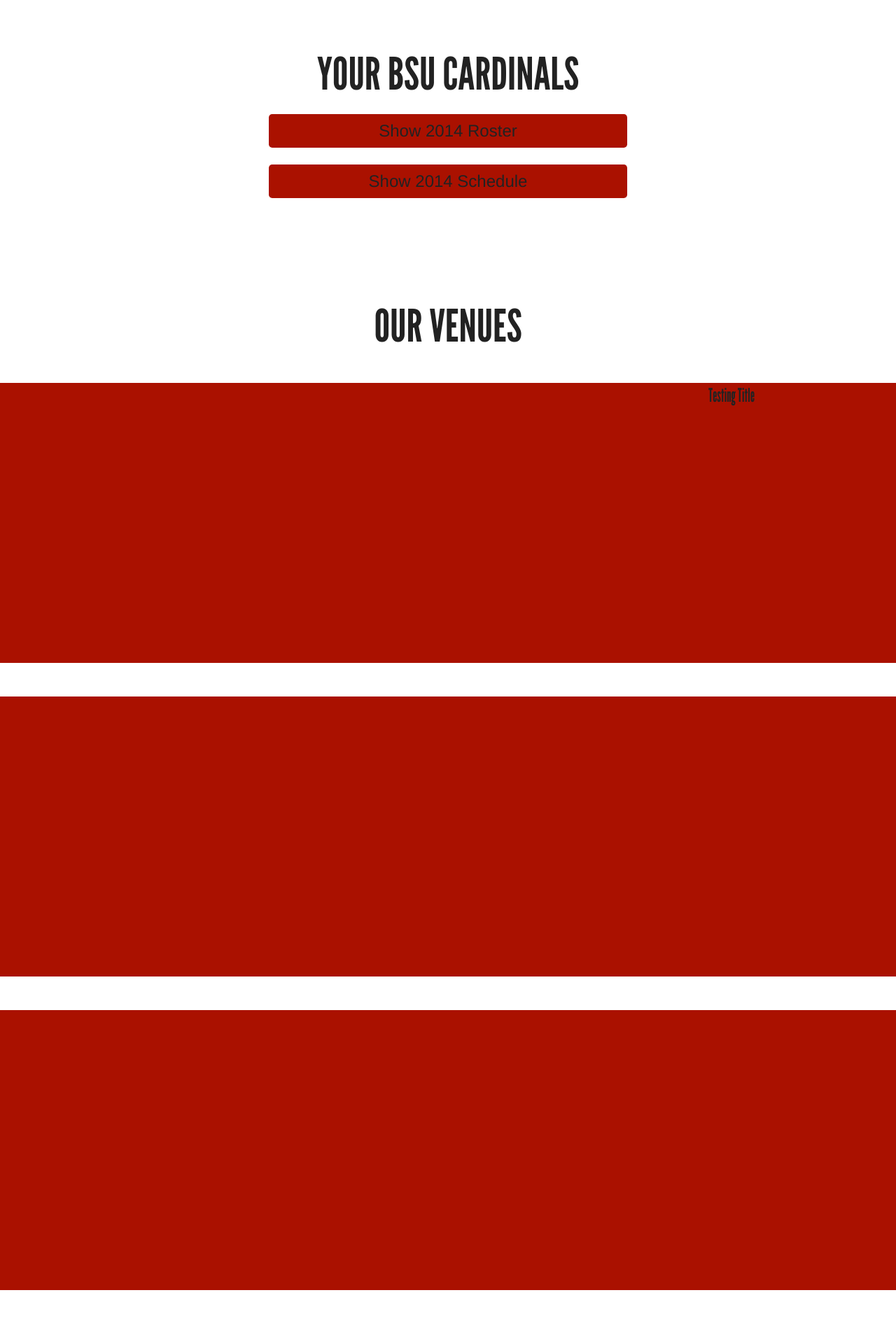
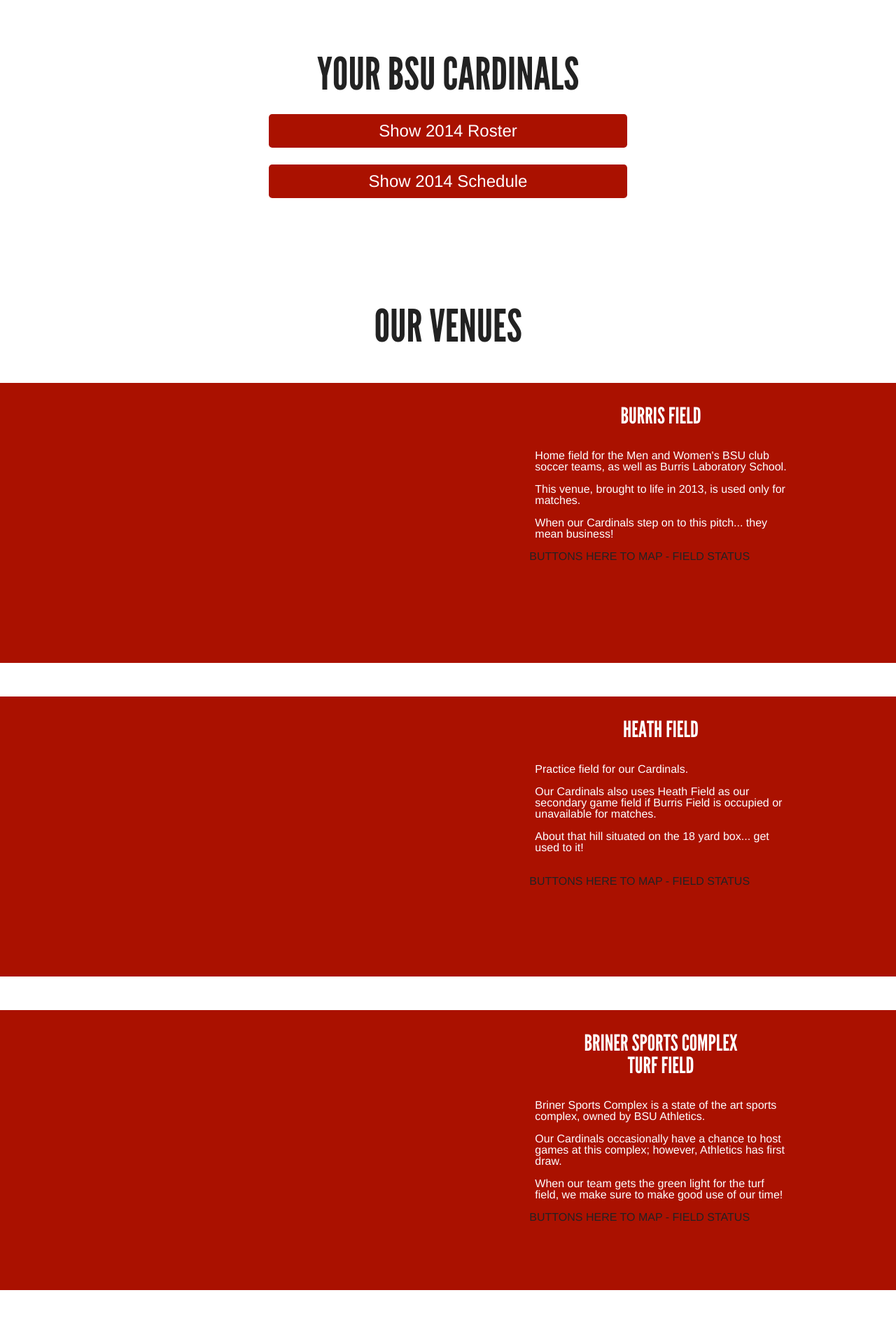
Before and after one commit to Riggd/BSUMCS, a PHP site: page / in a window 1280 px wide. Shown: the part 1818-3738 px from the top of the page at 70% size. Run offline with PHP 8.4, Linux system fonts and the light colour scheme; some libraries are stand-ins or nearby versions.

Commit message:
Main page work

```diff
--- a/css/styles.css
+++ b/css/styles.css
@@ -67,55 +67,6 @@
     font-style: italic;
 }
 */
-
-/*
-    ============================
-    TOGGLE BOX STYLES
-    ============================
-*/
-
-.clickme {
-    background-color: #AA1100;
-    border-radius: .2em;
-    color: #222;
-    display: block;
-    margin: 1em auto;
-    padding: .5em;
-    text-decoration: none;
-    width: 40%;
-    font-size: 1.5em;
-    text-align: center;
-}
-
-.clickme:hover {
-    text-decoration: none;
-    background-color: #BF1300;
-    color: #222;
-}
-
-.clickme:active  {
-    background-color: #AA1100;
-}
-
-.clickme:visited {
-    color: #222;
-}
-
-.box {
-    margin-bottom: 3em;
-}
-
-.box2 {}
-
-.roster {
-    max-width: 80em;
-    margin: 0 auto;
-}
-
-.schedule {
-    max-width: 80em;
-    margin: 0 auto;
-}
 
 /*
     ============================
@@ -328,9 +279,185 @@
 
 /*
     ============================
+    TEAM STYLES
+    ============================
+*/
+
+/*
+    ============================
+    TOGGLE BOX STYLES
+    ============================
+*/
+
+.clickme {
+    background-color: #AA1100;
+    border-radius: .2em;
+    color: #fff;
+    display: block;
+    margin: 1em auto;
+    padding: .5em;
+    text-decoration: none;
+    width: 40%;
+    font-size: 1.5em;
+    text-align: center;
+}
+
+.clickme:hover {
+    text-decoration: none;
+    background-color: #BF1300;
+    color: #fff;
+}
+
+.clickme:active  {
+    background-color: #AA1100;
+}
+
+.clickme:visited {
+    color: #fff;
+}
+
+.box {
+    margin-bottom: 3em;
+}
+
+.box2 {}
+
+.roster {
+    max-width: 80em;
+    margin: 0 auto;
+}
+
+.schedule {
+    max-width: 80em;
+    margin: 0 auto;
+}
+
+/*
+    ============================
+    SCHEDULE TABLE STYLES
+    ============================
+*/
+
+table {
+    width: 100%;
+    border: none;
+    *border-collapse: collapse;
+    border-spacing: 0;
+}
+
+/* Zebra striping */
+tr:nth-of-type(odd) {
+    background: #e4e4e4;
+}
+
+th {
+    background: #aa1100;
+    color: #fff !important;
+    font-weight: bold;
+}
+
+td, th {
+    padding: 6px;
+    border: 1px solid #222;
+    text-align: left;
+}
+
+th:first-child {
+    border-radius: 6px 0 0 0;
+}
+
+th:last-child {
+    border-radius: 0 6px 0 0;
+}
+
+th:only-child {
+    border-radius: 6px 6px 0 0;
+}
+
+tbody tr:last-child td:first-child {
+    border-bottom-left-radius: 6px;
+}
+
+tbody tr:last-child td:last-child {
+    border-bottom-right-radius: 6px;
+}
+
+/*
+    ============================
+    MOBILE TABLE STYLES
+    ============================
+*/
+
+@media only screen and (max-width: 500px) {
+
+	/* Force table to not be like tables anymore */
+	table, thead, tbody, th, td, tr  {
+		display: block !important;
+	}
+
+	/* Hide table headers (but not display: none;, for accessibility) */
+	thead tr {
+		position: absolute;
+		top: -9999px;
+		left: -9999px;
+	}
+
+	tr { border: 1px solid #ccc; }
+
+	td {
+		/* Behave  like a "row" */
+		border: none;
+		border-bottom: 1px solid #eee;
+		position: relative;
+		padding-left: 50% !important;
+	}
+
+	td:before {
+		/* Now like a table header */
+		position: absolute;
+		/* Top/left values mimic padding */
+		top: .6em;
+		left: .6em;
+		width: 45%;
+		padding-right: 1em;
+		white-space: nowrap;
+	}
+
+	/*
+	Label the data
+	*/
+	td:nth-of-type(1):before { content: "Date"; }
+	td:nth-of-type(2):before { content: "Home Team"; }
+	td:nth-of-type(3):before { content: "Away Team"; }
+	td:nth-of-type(4):before { content: "Location"; }
+	td:nth-of-type(5):before { content: "Result"; }
+}
+
+/*
+    ============================
     VENUE STYLES
     ============================
 */
+
+.venue-title {
+    font-family: 'League Gothic', sans-serif;
+    font-size: 2em;
+    font-style: normal;
+    text-transform: uppercase;
+    color: #fff;
+    margin: 1em;
+}
+
+.venue-info {
+    font-size: 1em;
+    color: #fff;
+    padding: 0 .5em;
+    margin-bottom: 1em;
+}
+
+.click-to-map {
+
+}
 
 .burris {
     width: 100%;
--- a/index.php
+++ b/index.php
@@ -364,11 +364,11 @@
                             <table>
                                 <thead>
                                     <tr>
-                                        <th width="15%">Date</th>
-                                        <th width="20%">Home Team</th>
-                                        <th width="20%">Away Team</th>
-                                        <th width="20%">Location</th>
-                                        <th width="5%">Result</th>
+                                        <th>Date</th>
+                                        <th>Home Team</th>
+                                        <th>Away Team</th>
+                                        <th>Location</th>
+                                        <th>Result</th>
                                     </tr>
                                 </thead>
                                 <tbody>
@@ -452,11 +452,11 @@
                             <table>
                                 <thead>
                                     <tr>
-                                        <th width="15%">Date</th>
-                                        <th width="20%">Home Team</th>
-                                        <th width="20%">Away Team</th>
-                                        <th width="20%">Location</th>
-                                        <th width="5%">Result</th>
+                                        <th>Date</th>
+                                        <th>Home Team</th>
+                                        <th>Away Team</th>
+                                        <th>Location</th>
+                                        <th>Result</th>
                                     </tr>
                                 </thead>
                                 <tbody>
@@ -485,16 +485,48 @@
                 </div>
                 <div class="burris">
                     <div class="row">
-                        <div class="medium-4 medium-offset-8 columns">
-                            <h3 class="center-text">Testing Title</h3>
+                        <div class="medium-4 medium-offset-7 columns">
+                            <div class="venue-title center-text">Burris Field</div>
+                            <div class="venue-info">
+                            Home field for the Men and Women's BSU club soccer teams, as well as Burris Laboratory School.<br /><br />
+                            This venue, brought to life in 2013, is used only for matches.<br /><br />
+                            When our Cardinals step on to this pitch... they mean business!
+                            </div>
+                            BUTTONS HERE
+                            TO MAP - FIELD STATUS
                         </div>
                     </div>
                 </div>
                 <div class="heath">
-
+                    <div class="row">
+                        <div class="medium-4 medium-offset-7 columns">
+                            <div class="venue-title center-text">Heath Field</div>
+                            <div class="venue-info">
+                            Practice field for our Cardinals.<br /><br />
+                            Our Cardinals also uses Heath Field as our secondary game field if Burris Field is occupied or unavailable for matches.<br /><br />
+                            About that hill situated on the 18 yard box... get used to it!<br /><br />
+                            </div>
+                            BUTTONS HERE
+                            TO MAP - FIELD STATUS
+                        </div>
+                    </div>
                 </div>
                 <div class="turf">
-
+                    <div class="row">
+                        <div class="medium-4 medium-offset-7 columns">
+                            <div class="venue-title center-text">
+                                Briner Sports Complex<br />
+                                Turf Field
+                            </div>
+                            <div class="venue-info">
+                            Briner Sports Complex is a state of the art sports complex, owned by BSU Athletics.<br /><br />
+                            Our Cardinals occasionally have a chance to host games at this complex; however, Athletics has first draw.<br /><br />
+                            When our team gets the green light for the turf field, we make sure to make good use of our time!
+                            </div>
+                            BUTTONS HERE
+                            TO MAP - FIELD STATUS
+                        </div>
+                    </div>
                 </div>
 
             </div>
```
